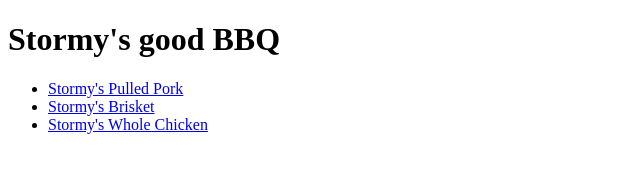
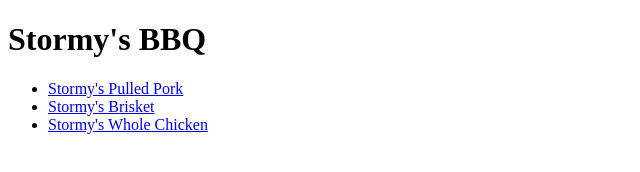
Before and after one commit to SuperMurse/bbq_recipes, a plain HTML site: page index.html in a window 1280 px wide. Shown: the whole page, without its empty margins (0-640 px from the left). Drawn offline with Linux system fonts and the light colour scheme.

Commit message:
changed heading 1 title to Stormy's BBQ

```diff
--- a/index.html
+++ b/index.html
@@ -7,7 +7,7 @@
     </head>
 
     <body>
-        <h1>Stormy's good BBQ</h1>
+        <h1>Stormy's BBQ</h1>
             <ul>
                 <li><a href="recipes/pulledpork.html" target="_blank">Stormy's Pulled Pork</a></li>
                 <li><a href="recipes/brisket.html" target="_blank">Stormy's Brisket</a></li>
```
